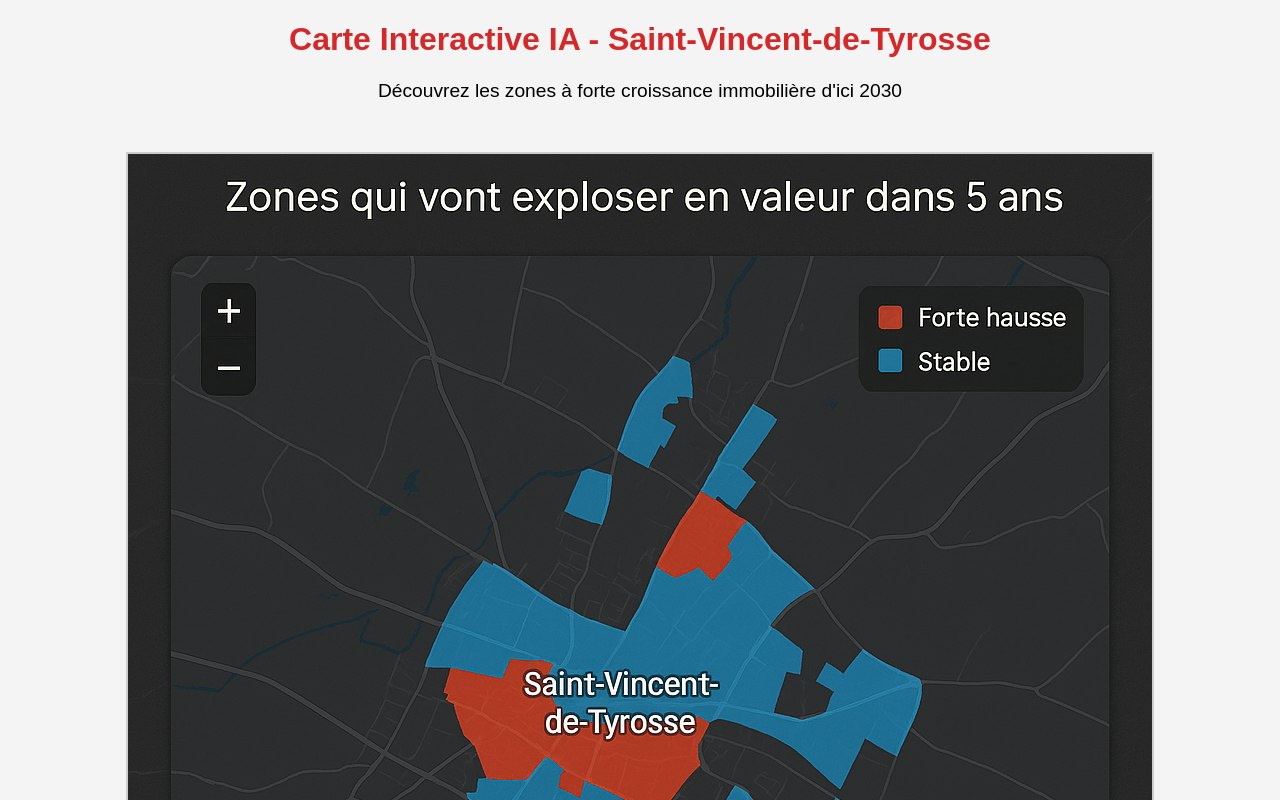
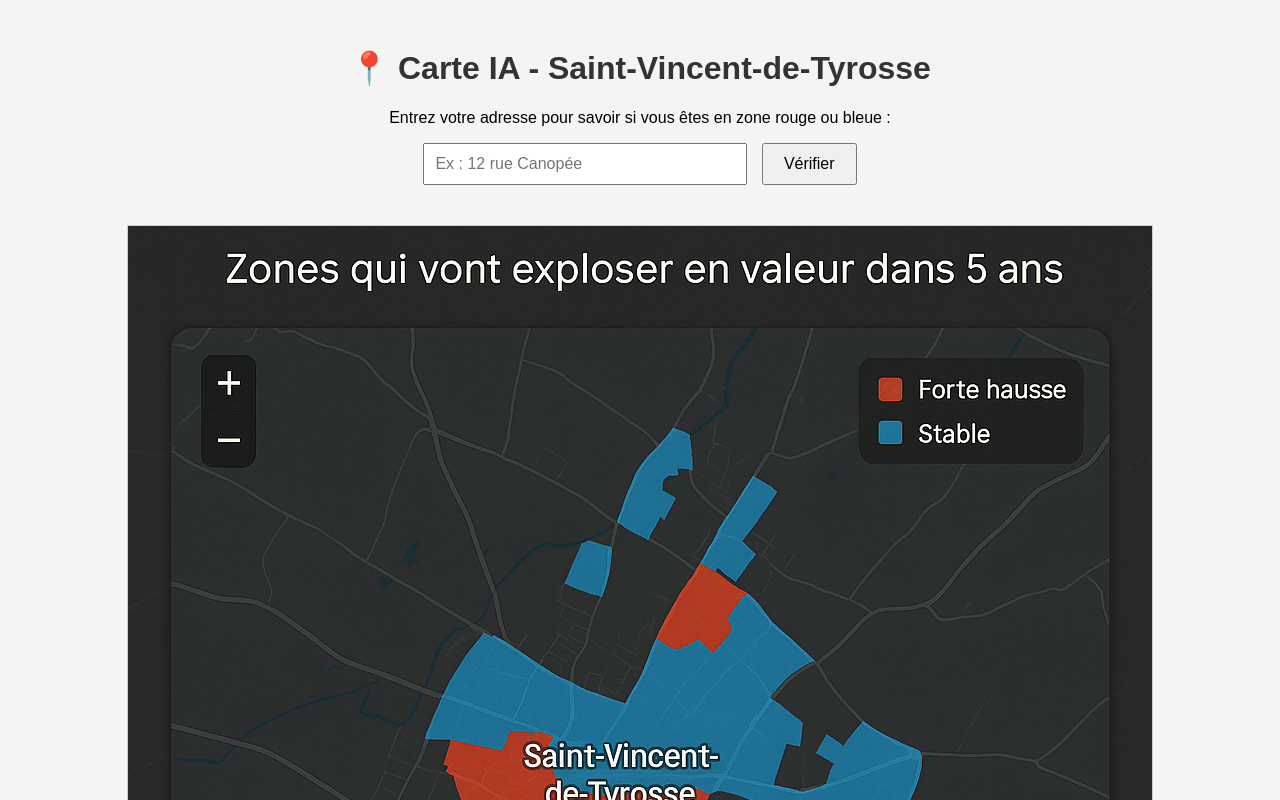
Before and after one commit to JC-C21/tyrosse-map, a plain HTML site: page index.html in a window 1280 px wide. Shown: the top 800 px of the page. Drawn offline with Linux system fonts and the light colour scheme.

Commit message:
Add files via upload

```diff
--- a/index.html
+++ b/index.html
@@ -3,22 +3,39 @@
 <html lang="fr">
 <head>
     <meta charset="UTF-8">
-    <title>Carte Interactive IA - Tyrosse</title>
+    <title>Carte IA - Tyrosse</title>
     <style>
-        body { font-family: Arial, sans-serif; text-align: center; background-color: #f4f4f4; }
-        h1 { color: #d62828; }
-        img { max-width: 90%; margin: 20px auto; border: 2px solid #ccc; }
-        .caption { font-size: 1.2em; margin-bottom: 30px; }
+        body { font-family: Arial, sans-serif; text-align: center; padding: 20px; background-color: #f4f4f4; }
+        h1 { color: #333; }
+        input[type="text"] { padding: 10px; width: 300px; font-size: 16px; }
+        button { padding: 10px 20px; font-size: 16px; margin-left: 10px; cursor: pointer; }
+        #result { margin-top: 20px; font-size: 18px; color: #0066cc; }
+        img { max-width: 100%; height: auto; margin-top: 20px; border: 1px solid #ccc; }
     </style>
 </head>
 <body>
-    <h1>Carte Interactive IA - Saint-Vincent-de-Tyrosse</h1>
-    <p class="caption">Découvrez les zones à forte croissance immobilière d'ici 2030</p>
+    <h1>📍 Carte IA - Saint-Vincent-de-Tyrosse</h1>
+    <p>Entrez votre adresse pour savoir si vous êtes en zone rouge ou bleue :</p>
+    <input type="text" id="adresse" placeholder="Ex : 12 rue Canopée">
+    <button onclick="verifierAdresse()">Vérifier</button>
+    <div id="result"></div>
     <img src="RandomFileName_8a759302-7e29-4a03-98d8-27827126f7b1.png" alt="Carte IA">
     <img src="RandomFileName_48315c7c-5a27-4a3d-b595-696845844809.png" alt="Visuel Réseaux Sociaux">
-    <p class="caption">🏡 Votre maison est-elle dans une zone rouge ou bleue ?<br>
-    📍 Saint-Vincent-de-Tyrosse 40230<br>
-    📈 Découvrez si sa valeur va exploser d’ici 2030 !<br>
-    💬 Envoyez-moi votre adresse pour le savoir.</p>
+
+    <script>
+        function verifierAdresse() {
+            var adresse = document.getElementById("adresse").value.toLowerCase();
+            var result = document.getElementById("result");
+            if (adresse.includes("canopée") || adresse.includes("aquila")) {
+                result.innerHTML = "✅ Votre adresse est en zone rouge (forte hausse attendue)";
+            } else if (adresse.includes("tyrosse") || adresse.includes("40230")) {
+                result.innerHTML = "ℹ️ Votre adresse est en zone bleue (stable)";
+            } else if (adresse.trim() === "") {
+                result.innerHTML = "❗ Veuillez entrer une adresse valide.";
+            } else {
+                result.innerHTML = "❓ Adresse non reconnue. Veuillez vérifier.";
+            }
+        }
+    </script>
 </body>
 </html>
```
